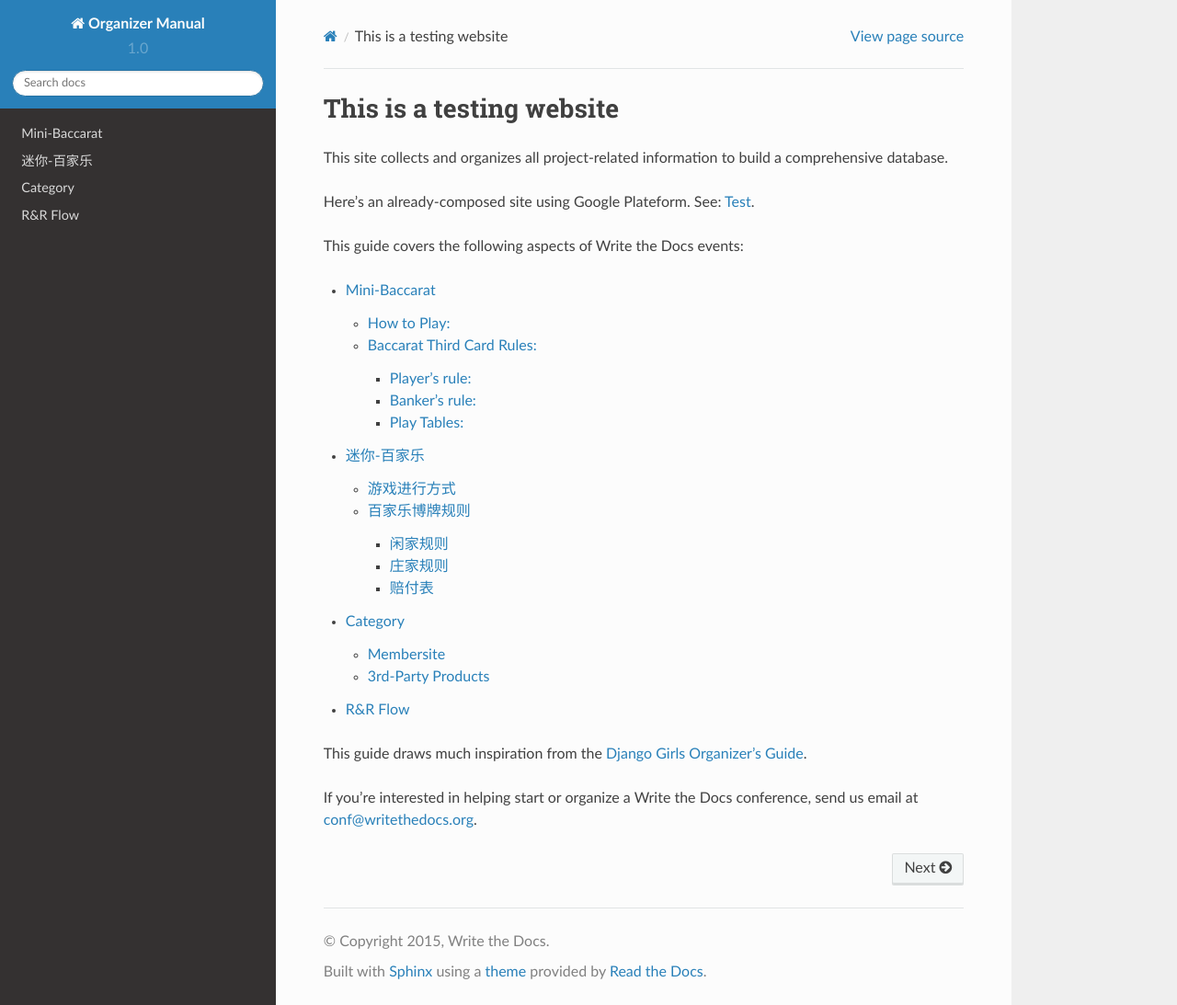
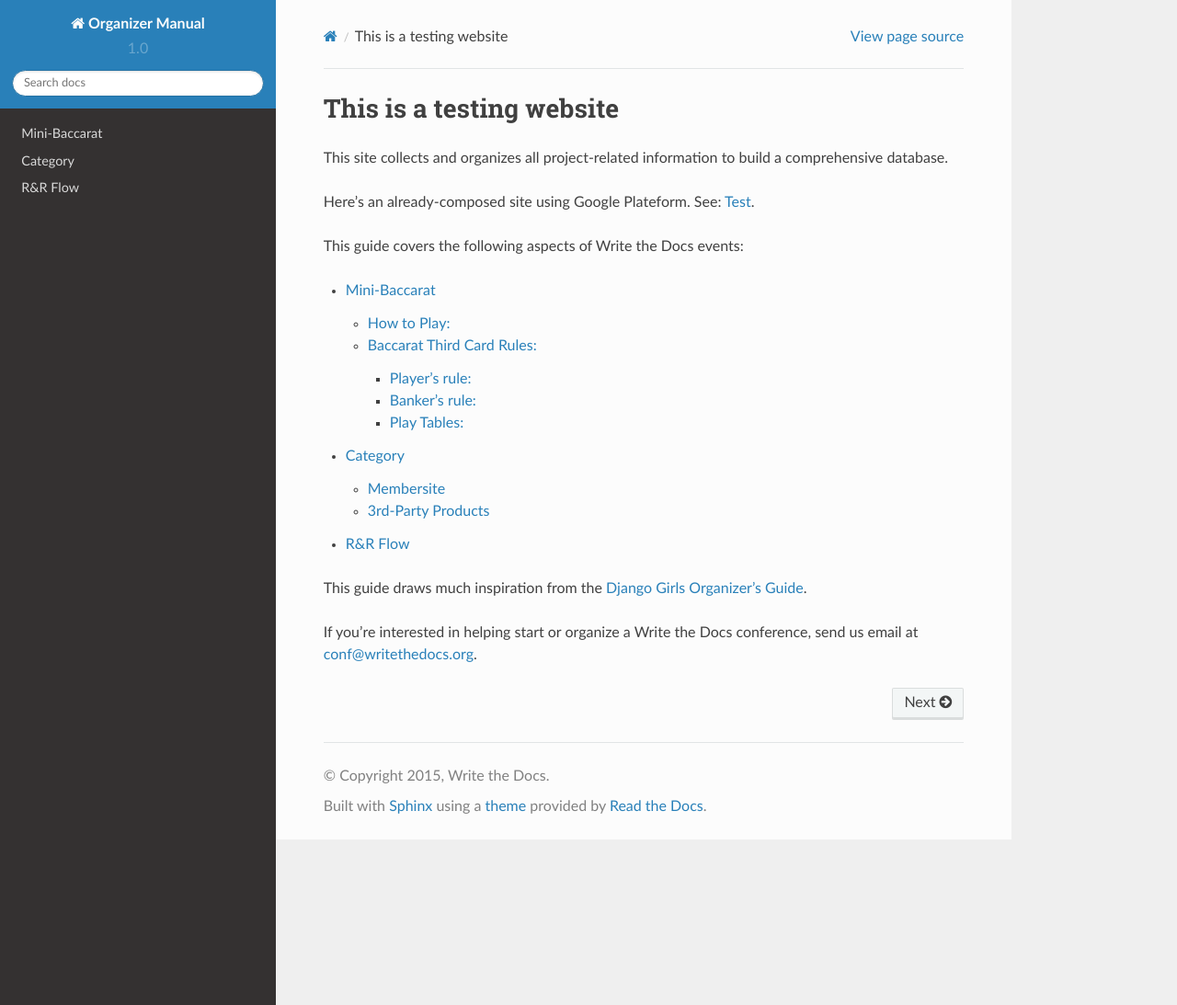
Before and after one commit to enid-lin/webprojecttest, a Sphinx documentation site: the page built from docs/index.rst, in a window 1280 px wide and 1093 px high. Shown: the whole window at 92% size. Built offline with Sphinx 7.4.7 and the Read the Docs theme 2.0.0, drawn with Linux system fonts in a browser that asks for light colours; pages that are not in the unit, such as notebooks, are missing from menus; part of the change alters nothing that is shown.

Commit message:
Update minibaccarat.rst

```diff
--- a/docs/confs/minibaccarat.rst
+++ b/docs/confs/minibaccarat.rst
@@ -77,90 +77,7 @@ Play Tables:
 +------------+---------------------------------------------------------------+-------------------------------+
 
 
-迷你-百家乐
-======================
 
-\ |IMG1|\
-
-游戏目标是让您预测最高牌值 (最接近9)。从2到9的牌皆须根据其面值计算牌值，10、J、Q、K之牌值视为0点，Ace视为1点。若手牌总点数超过10或更多，则须扣除10点后才能得到实际牌值。手牌牌值最高为9点，当闲家与庄家牌值相等时，该局即为和局。押在闲家与庄家的赌注皆会退还给投注者。
-
-游戏进行方式
------------
-1.	选择任一面值的筹码放在桌上的投注区，每次点击将加注一枚等价筹码。
-2.	选择不同价值的筹码即可投注对应价值的注额。
-3.	点击＂取消赌注＂按钮以移除所有投注。
-4.	点击＂发牌＂按钮来启动游戏。
-5.	牌值比较完后将显示结果。每局结束时，玩家可点击＂新牌局＂按钮，重新选择下注。或者玩家也可以点击＂重置及发牌＂按钮，系统将自动帮玩家重复上一局的下注总额并直接发牌。
-6.	＂桌注限额＂为该赌桌最小与最大可投注的注额，＂投注限额＂则为单一投注区最小与最大可投注的注额。当您的鼠标移到任一的投注区域上，＂桌注限额＂与＂投注限额＂的资讯将显示在画面上方的资讯区块。
-
-百家乐博牌规则
--------------
-当手牌的前2张总和牌值不是8或9时，按照下表查询博牌规则。
-
-闲家规则
-^^^^^^^^
-.. list-table::
-   :widths: 15 30
-   :header-rows: 1
-
-   * - 牌值
-     - 行为
-   * - 0-5
-     - 博牌
-   * - 6-7
-     - 停牌
-   * - 8-9
-     - 天生賭王，停牌
-*当闲家停牌在为6或7时，庄家若为0-5，庄家则需博牌；若庄家为6或7，则需停牌。若闲家不曾博牌，则请参考下表：
-
-庄家规则
-^^^^^^^^
-.. list-table::
-   :widths: 15 50
-   :header-rows: 1
-
-   * - 牌值
-     - 行为
-   * - 0-2
-     - 博牌
-   * - 3
-     - 当闲家博牌的牌值为0-7或9时，博牌
-   * - 4
-     - 当闲家博牌的牌值为2-7时，博牌
-   * - 5
-     - 当闲家博牌的牌值为4-7时，博牌
-   * - 6
-     - 当闲家博牌的牌值为6-7时，博牌
-   * - 7
-     - 停牌
-   * - 8-9
-     - 天生赌王，停牌
-*若闲家与庄家的牌值皆为8或9时，双方皆须停牌。此规则优先于其他规则之上。
-
-赔付表
-^^^^^^
-.. list-table::
-   :widths: 15 15 50
-   :header-rows: 1
-
-   * - 投注类型
-     - 定义
-     - 赔付
-   * - 庄
-     - 庄家牌值较大
-     - 1:1 抽5%佣金
-   * - 闲
-     - 闲家牌值较大
-     - 1:1
-   * - 和
-     - 庄家和闲家的牌值相等
-     - 8:1
-   * - 闲家对子
-     - 闲家首两张牌是对子
-     - 11:1
-   * - 庄家对子
-     - 闲家首两张牌是对子
-     - 11:1
 
 .. bottom of content
 
```
